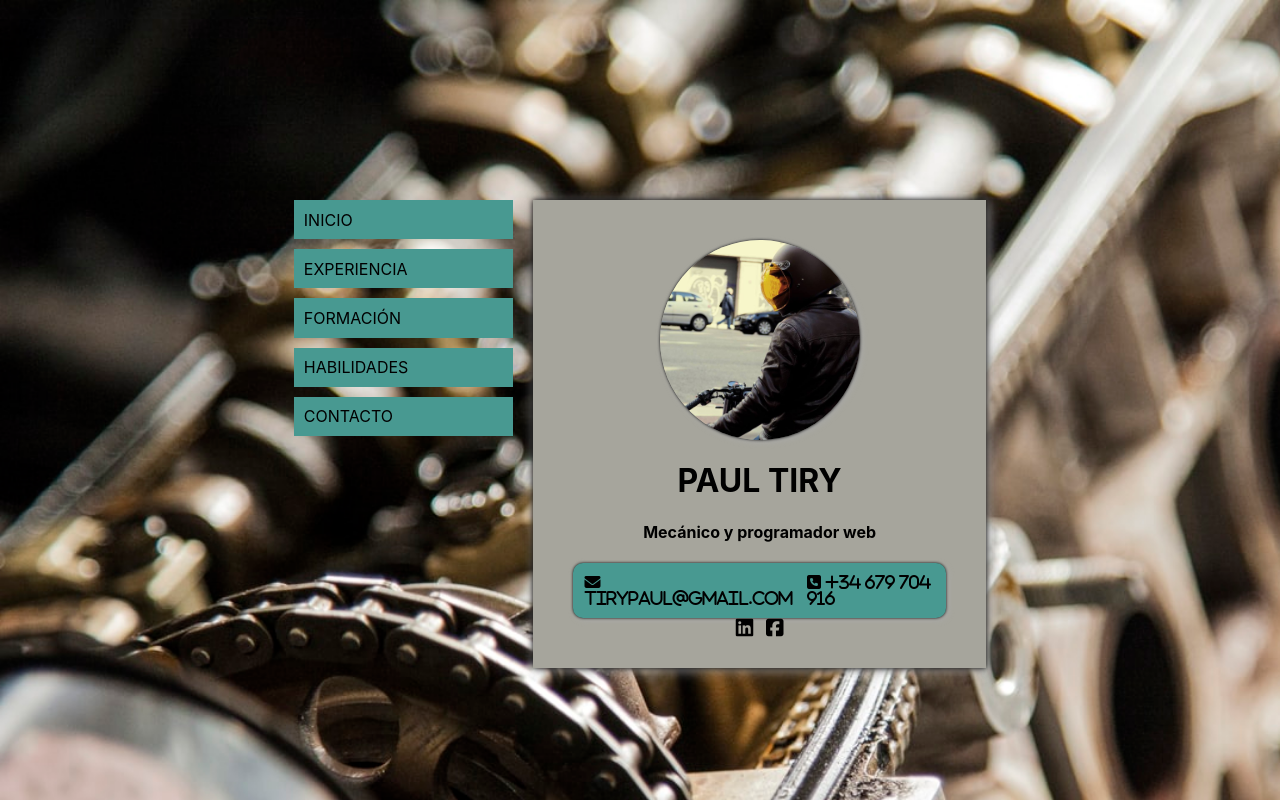
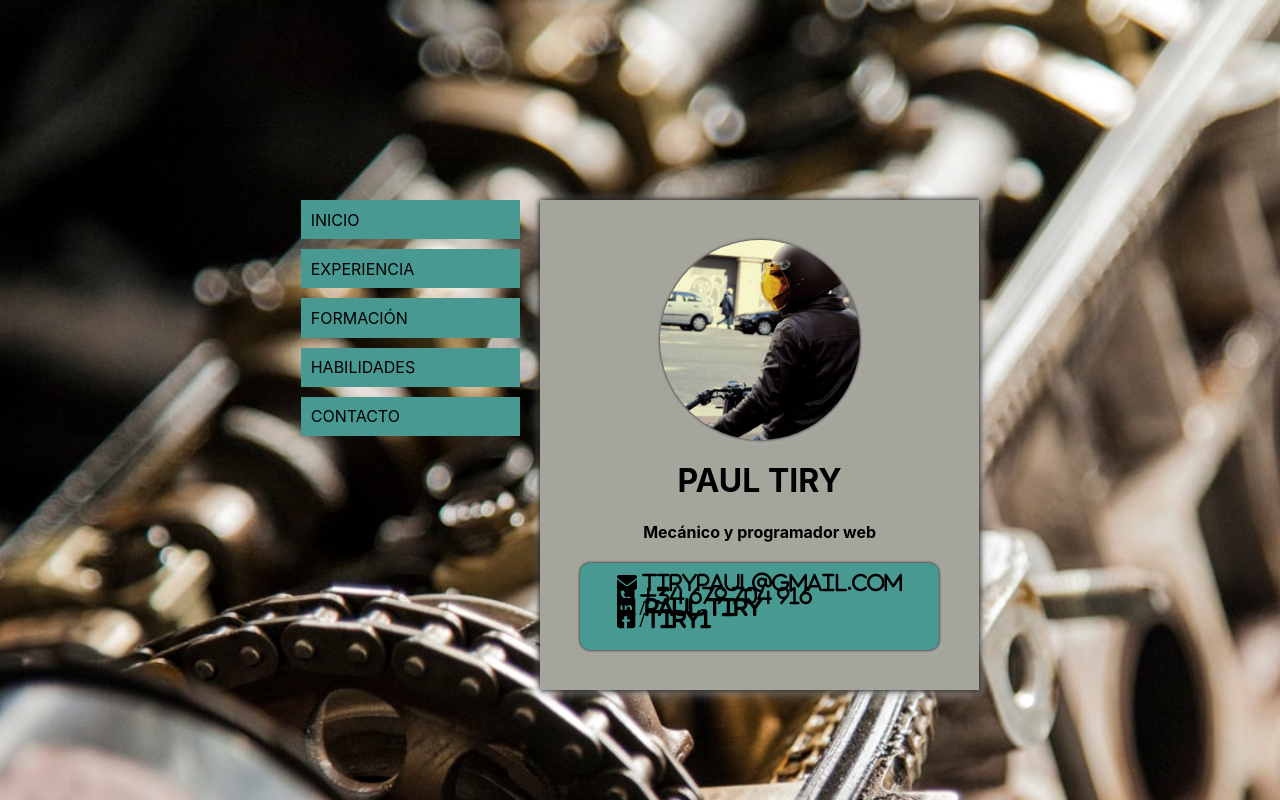
Before and after one commit to ptiry02/mi-web-react, a React (Create React App) app: page / in a window 1280 px wide. Shown: the top 800 px of the page. Built offline with nearby package versions, Linux system fonts and the light colour scheme.

Commit message:
converting MainCard to react components

```diff
--- /dev/null
+++ b/src/components/Descr.jsx
@@ -0,0 +1,19 @@
+import React from "react";
+import styled from "styled-components";
+
+const Descr = () => {
+  const Name = styled.h1`
+    text-align: center;
+  `;
+  const Title = styled.h4`
+    text-align: center;
+  `;
+  return (
+    <div>
+      <Name>PAUL TIRY</Name>
+      <Title>Mecánico y programador web</Title>
+    </div>
+  );
+};
+
+export default Descr;
--- /dev/null
+++ b/src/components/InfoBox.jsx
@@ -0,0 +1,28 @@
+import React from "react";
+import styled from "styled-components";
+
+const InfoBox = () => {
+  const Info = styled.div`
+    display: flex;
+    flex-direction: column;
+    justify-content: space-between;
+    background-color: #489991;
+    border-radius: 10px;
+    box-shadow: 0px 0px 3px black, 2px 2px 6px darkgray;
+    padding: 1.2rem 2.3rem;
+  `;
+  const Icon = styled.i`
+    margin-bottom: 0.7rem;
+    font-weight: bold;
+  `;
+  return (
+    <Info>
+      <Icon className="fas fa-envelope fa-lg"> tirypaul@gmail.com</Icon>
+      <Icon className="fas fa-phone-square fa-lg"> +34 679 704 916</Icon>
+      <Icon className="fab fa-linkedin fa-lg"> /paul-tiry</Icon>
+      <Icon className="fab fa-facebook-square fa-lg"> /tiry1</Icon>
+    </Info>
+  );
+};
+
+export default InfoBox;
--- a/src/components/MainCard.jsx
+++ b/src/components/MainCard.jsx
@@ -1,6 +1,8 @@
 import React from "react";
 import styled from "styled-components";
-import profilePic from "../assets/images/yo_en_moto.jpg";
+import ProfilePic from "./ProfilePic";
+import Descr from "./Descr";
+import InfoBox from "./InfoBox";
 
 const MainCard = () => {
   const Card = styled.div`
@@ -12,60 +14,12 @@ const MainCard = () => {
     background-color: #a6a59c;
     min-width: 350px;
     box-shadow: 0px 0px 6px black, 2px 2px 12px darkgray;
-
-    h1,
-    h4 {
-      align-items: center;
-      text-align: center;
-    }
-
-    .info {
-      display: flex;
-      background-color: #489991;
-      border-radius: 10px;
-      box-shadow: 0px 0px 3px black, 2px 2px 6px darkgray;
-      width: 350px;
-      padding: 0.7rem 0.7rem;
-      justify-content: center;
-      column-gap: 0.9rem;
-    }
-
-    .icons {
-      display: flex;
-      justify-content: center;
-      column-gap: 0.8rem;
-      margin-top: 0.6rem;
-    }
-
-    #photo {
-      height: 200px;
-      width: fit-content;
-      margin: 0px auto;
-      overflow: hidden;
-      border-radius: 99999px;
-      box-shadow: 0px 0px 3px black, 2px 2px 6px darkgray;
-    }
-    #photo img {
-      height: 200px;
-    }
   `;
   return (
     <Card>
-      <div id="photo">
-        <img src={profilePic} alt="Foto perfil" id="profilePic" />
-      </div>
-      <div className="box">
-        <h1>PAUL TIRY</h1>
-        <h4>Mecánico y programador web</h4>
-      </div>
-      <div className="info">
-        <i className="fas fa-envelope"> tirypaul@gmail.com</i>
-        <i className="fas fa-phone-square"> +34 679 704 916</i>
-      </div>
-      <div className="icons">
-        <i className="fab fa-linkedin fa-lg"></i>
-        <i className="fab fa-facebook-square fa-lg"></i>
-      </div>
+      <ProfilePic />
+      <Descr />
+      <InfoBox />
     </Card>
   );
 };
--- a/src/components/Menu.jsx
+++ b/src/components/Menu.jsx
@@ -11,8 +11,9 @@ const Menu = () => {
   const ButtonGroup = styled.div`
     display: flex;
     flex-direction: column;
+  `;
 
-    .btn {
+  const Label = styled.label`
     min-width: 200px;
     max-width: 200px;
     padding: 0.6rem 0.6rem;
@@ -22,13 +23,13 @@ const Menu = () => {
     text-align: left;
     margin-bottom: 10px;
     transition: all 300ms;
-    }
-    .btn:hover {
+
+    :hover {
       background-color: #f2c24e;
       font-weight: bold;
     }
 
-    .btn:focus-within {
+    :focus-within {
       color: black;
       background-color: #f2c24e;
       border-color: #8c7765;
@@ -38,51 +39,51 @@ const Menu = () => {
   `;
 
   return (
-    <ButtonGroup className="menu">
-      <label className="btn">
+    <ButtonGroup>
+      <Label>
         <MenuButton
           value="inicio"
           checked={value === "inicio"}
           onChange={handleChange}
         />
         INICIO
-      </label>
+      </Label>
 
-      <label className="btn">
+      <Label>
         <MenuButton
           value="exp"
           checked={value === "exp"}
           onChange={handleChange}
         />
         EXPERIENCIA
-      </label>
+      </Label>
 
-      <label className="btn">
+      <Label>
         <MenuButton
           value="form"
           checked={value === "form"}
           onChange={handleChange}
         />
         FORMACIÓN
-      </label>
+      </Label>
 
-      <label className="btn">
+      <Label>
         <MenuButton
           value="hab"
           checked={value === "hab"}
           onChange={handleChange}
         />
         HABILIDADES
-      </label>
+      </Label>
 
-      <label className="btn">
+      <Label>
         <MenuButton
           value="contact"
           checked={value === "contact"}
           onChange={handleChange}
         />
         CONTACTO
-      </label>
+      </Label>
     </ButtonGroup>
   );
 };
--- a/src/components/MenuButton.jsx
+++ b/src/components/MenuButton.jsx
@@ -6,7 +6,7 @@ const MenuButton = () => {
     position: absolute;
     opacity: 0;
   `;
-  return <Radio className="btn-check" name="radiobtn" type="radio" />;
+  return <Radio name="radiobtn" type="radio" />;
 };
 
 export default MenuButton;
--- /dev/null
+++ b/src/components/ProfilePic.jsx
@@ -0,0 +1,25 @@
+import React from "react";
+import styled from "styled-components";
+import profilePic from "../assets/images/yo_en_moto.jpg";
+
+const ProfilePic = () => {
+  const Photo = styled.div`
+    height: 200px;
+    width: fit-content;
+    margin: 0px auto;
+    overflow: hidden;
+    border-radius: 99999px;
+    box-shadow: 0px 0px 3px black, 2px 2px 6px darkgray;
+    img {
+      height: 200px;
+    }
+  `;
+
+  return (
+    <Photo id="photo">
+      <img src={profilePic} alt="Foto perfil" id="profilePic" />
+    </Photo>
+  );
+};
+
+export default ProfilePic;
```
Also changed, not shown: src/components/GlobalStyles.style.jsx (deleted, +0 -26 lines). Lines whose indentation alone changed are shown as unchanged.
